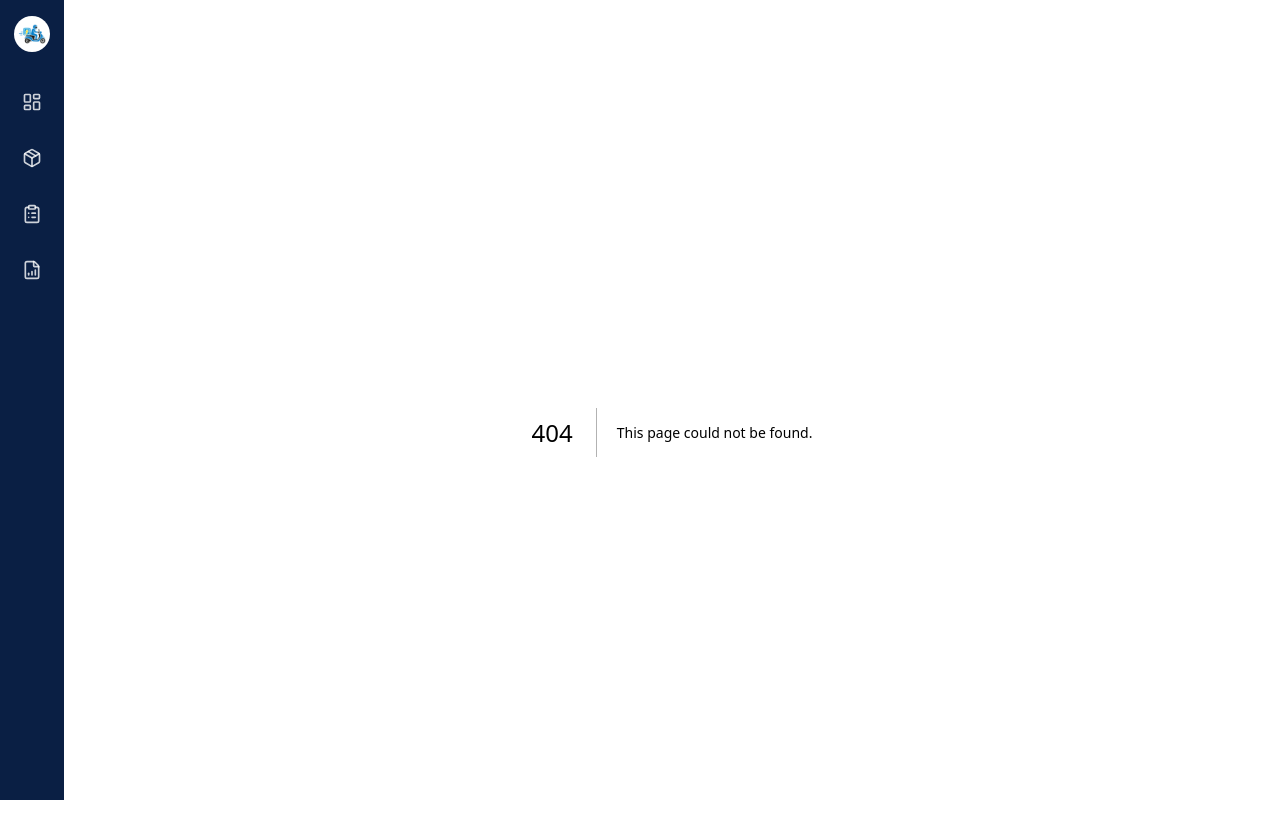
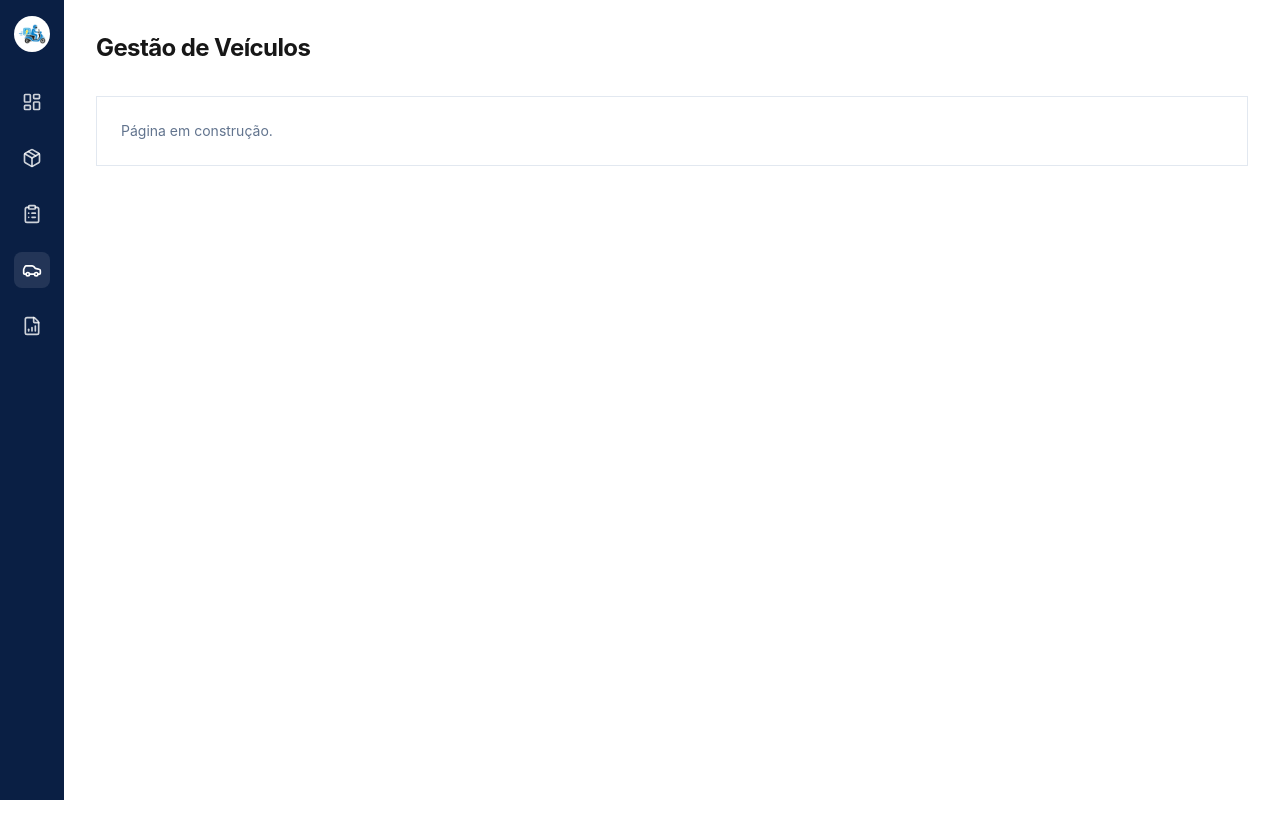
Before and after one commit to hicksonmartinsmenezes-jpg/Canhoto---Digital, a Next.js app in the folder frontend/: page /veiculos in a window 1280 px wide. Before the commit this address had no page. Shown: the top 838 px of the page. After the commit the page ends 800 px from the top, so only its background shows below. Built offline with nearby package versions, Linux system fonts and the light colour scheme.

Commit message:
feat: adiciona aba Gestao de Veiculos no menu (Closes #38) (#39)
Co-authored-by: Hickson <assisdesigner.rildon@gmail.com>

```diff
--- /dev/null
+++ b/frontend/src/app/veiculos/page.tsx
@@ -0,0 +1,14 @@
+// Gestão de Veículos — nova aba criada a pedido do Hickson (21/08/2026) só
+// como o "espaço reservado" no menu por enquanto. Escopo futuro (ainda não
+// implementado): registro de gastos por veículo — gasolina, multas,
+// lava-jato, manutenção etc.
+export default function VeiculosPage() {
+  return (
+    <div>
+      <h1 className="text-2xl font-bold tracking-tight">Gestão de Veículos</h1>
+      <div className="mt-8 border border-slate-200 bg-white p-6 text-sm text-slate-500">
+        Página em construção.
+      </div>
+    </div>
+  );
+}
--- a/frontend/src/components/layout/Sidebar.tsx
+++ b/frontend/src/components/layout/Sidebar.tsx
@@ -13,6 +13,7 @@ import {
   Menu,
   ClipboardList,
   ChevronDown,
+  Car,
 } from "lucide-react";
 
 // Estrutura de navegação do Portal Web Admin — Canhoto Digital.
@@ -28,6 +29,10 @@ import {
 // submenu "Cadastros" (a pedido do Hickson), em vez de dois itens soltos
 // no nível principal — os dois são telas de cadastro de referência, faz
 // sentido ficarem juntos.
+// "Gestão de Veículos" (21/08/2026): nova aba pedida pelo Hickson — por
+// enquanto só a entrada no menu + página placeholder (`/veiculos`); o
+// controle de gastos por veículo (combustível, multas, lava-jato,
+// manutenção etc.) ainda não foi implementado.
 const NAV_ITEMS = [
   { type: "link" as const, href: "/", label: "Dashboard", icon: LayoutDashboard },
   { type: "link" as const, href: "/canhotos", label: "Entregas", icon: Package },
@@ -40,6 +45,7 @@ const NAV_ITEMS = [
       { href: "/motoboys", label: "Motoristas", icon: Bike },
     ],
   },
+  { type: "link" as const, href: "/veiculos", label: "Gestão de Veículos", icon: Car },
   { type: "link" as const, href: "/relatorios", label: "Relatórios", icon: FileBarChart },
 ];
 
```
